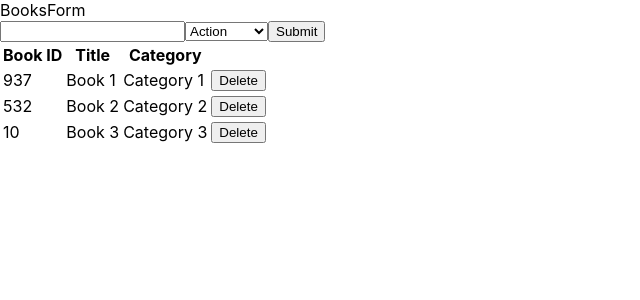
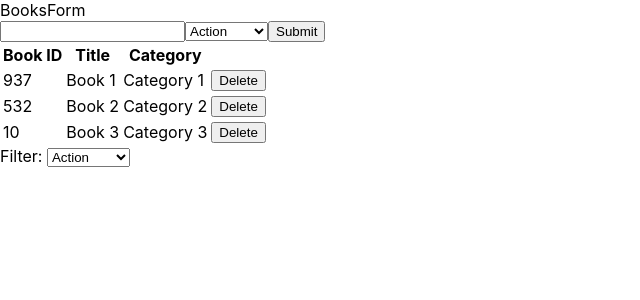
Before and after one commit to DcRonan/bookstore-react, a React (Create React App) app: page / in a window 1280 px wide. Shown: the top 300 px of the page, without its empty margins (0-640 px from the left). Built offline with nearby package versions, Linux system fonts and the light colour scheme.

Commit message:
add filter select component

```diff
--- a/src/components/App.js
+++ b/src/components/App.js
@@ -1,12 +1,14 @@
 // import './App.css';
 import BooksList from '../containers/BooksList';
 import BooksForm from '../containers/BooksForm';
+import Filter from './CategoryFilter';
 
 function App() {
   return (
     <div className="App">
       <BooksForm />
       <BooksList />
+      <Filter />
     </div>
   );
 }
--- /dev/null
+++ b/src/components/CategoryFilter.js
@@ -0,0 +1,16 @@
+import { categories } from '../containers/BooksForm';
+
+const CategoryFilter = () => (
+  <>
+    <span> Filter: </span>
+    <select name="categories">
+      {categories.map(cat => (
+        <option key={cat} value={cat}>
+          {cat}
+        </option>
+      ))}
+    </select>
+  </>
+);
+
+export default CategoryFilter;
--- a/src/containers/BooksForm.js
+++ b/src/containers/BooksForm.js
@@ -2,7 +2,6 @@ import React, { useState } from 'react';
 import { useDispatch } from 'react-redux';
 import { CREATE_BOOK } from '../actions/index';
 
-const BooksForm = () => {
 const categories = [
   'Action',
   'Biography',
@@ -13,6 +12,7 @@ const BooksForm = () => {
   'Sci-Fi',
 ];
 
+const BooksForm = () => {
   const dispatch = useDispatch();
 
   const [book, setBook] = useState({ title: '', category: '' });
@@ -60,3 +60,5 @@ const BooksForm = () => {
 };
 
 export default BooksForm;
+
+export { categories };
```
Lines whose indentation alone changed are shown as unchanged.
